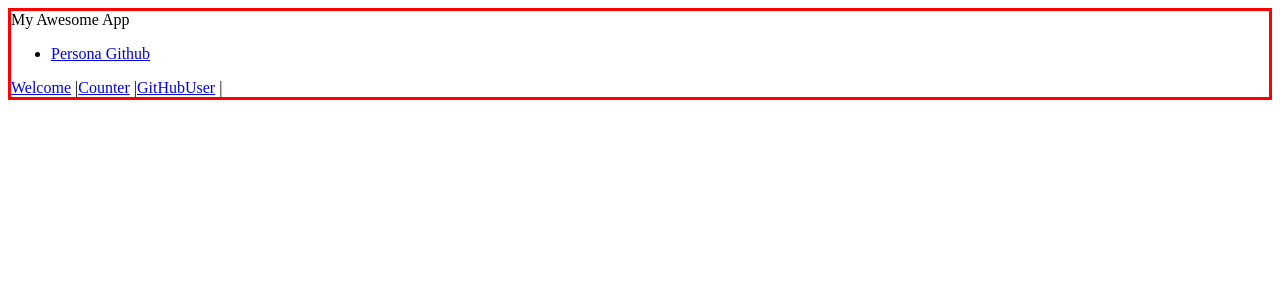
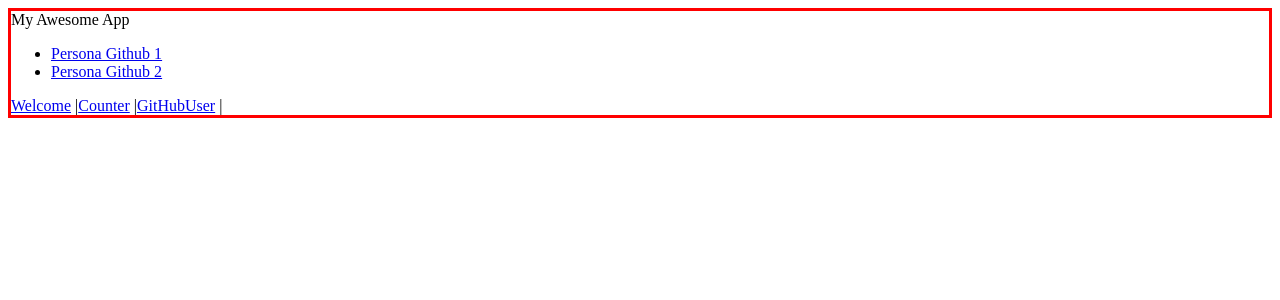
Before and after one commit to Ivanfras98/react-exercises, a React (Create React App) app: page /users in a window 1280 px wide. Shown: the top 300 px of the page. Built offline with nearby package versions, Linux system fonts and the light colour scheme.

Commit message:
react-routes-06-done

```diff
--- a/src/GithubUserList.js
+++ b/src/GithubUserList.js
@@ -30,7 +30,12 @@ export function GithubUserList() {
   return (
     <div>
       <ul>
-        <li><Link to="/users/Ivanfras98">Persona Github</Link></li>
+        <li>
+          <Link to="/users/Ivanfras98">Persona Github 1</Link>
+        </li>
+        <li>
+          <Link to="/users/AlexSgherri">Persona Github 2</Link>
+        </li>
       </ul>
       <Outlet />
     </div>
```
